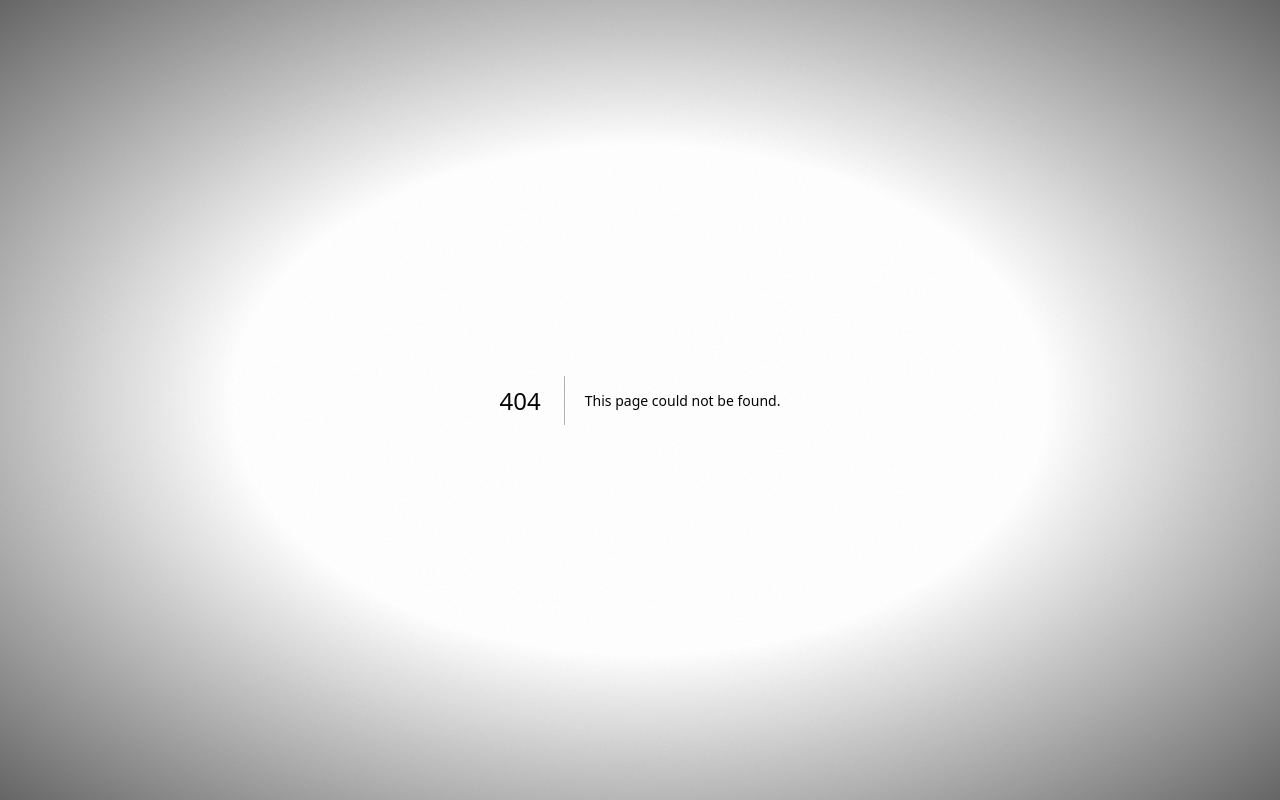
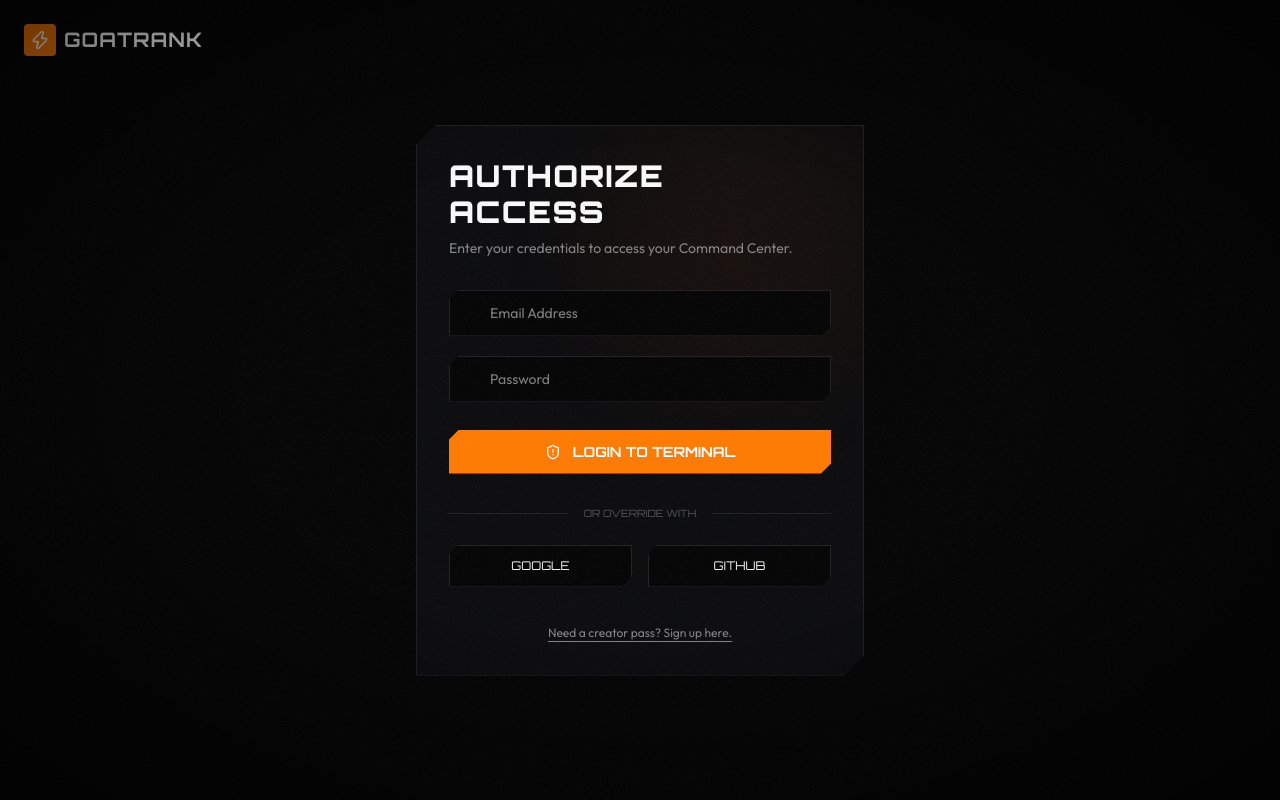
Before and after one commit to andymarrow/Goat-rank, a Next.js app: page /login in a window 1280 px wide. Before the commit this address had no page. Built offline with nearby package versions, Linux system fonts and the light colour scheme; no server answers.

Commit message:
feat: Add authentication flow with login and signup functionality, including OAuth support

```diff
--- /dev/null
+++ b/app/(AUTH)/callback/route.ts
@@ -0,0 +1,23 @@
+import { NextResponse } from 'next/server'
+import { createClient } from '@/utils/supabase/server'
+
+export async function GET(request: Request) {
+  const { searchParams, origin } = new URL(request.url)
+  const code = searchParams.get('code')
+  // The `next` param lets us redirect the user to a specific page after login
+  const next = searchParams.get('next') ?? '/dashboard'
+
+  if (code) {
+    const supabase = await createClient()
+    const { error } = await supabase.auth.exchangeCodeForSession(code)
+
+    if (!error) {
+      return NextResponse.redirect(`${origin}${next}`)
+    } else {
+      console.error("Auth Callback Error:", error.message)
+    }
+  }
+
+  // If there's an error, redirect to a generic auth error page or back to login
+  return NextResponse.redirect(`${origin}/login?error=auth_failed`)
+}
--- /dev/null
+++ b/app/(AUTH)/layout.tsx
@@ -0,0 +1,22 @@
+import Link from "next/link";
+import { Zap } from "lucide-react";
+
+export default function AuthLayout({ children }: { children: React.ReactNode }) {
+  return (
+    <div className="w-full min-h-screen bg-background flex flex-col">
+      {/* Simple header for Auth pages */}
+      <header className="absolute top-0 w-full p-6 flex justify-between items-center z-10">
+        <Link href="/" className="flex items-center gap-2 group">
+          <div className="w-8 h-8 rounded bg-primary flex items-center justify-center transform transition-transform group-hover:rotate-12">
+            <Zap className="text-primary-foreground w-5 h-5" />
+          </div>
+          <span className="font-arcade text-xl font-bold tracking-wider text-foreground">GOATRANK</span>
+        </Link>
+      </header>
+
+      <div className="flex-1 flex items-center justify-center p-4">
+        {children}
+      </div>
+    </div>
+  );
+}
--- /dev/null
+++ b/app/(AUTH)/login/page.tsx
@@ -0,0 +1,165 @@
+"use client";
+
+import { useState } from "react";
+import { createClient } from "@/utils/supabase/client";
+import { useRouter } from "next/navigation";
+import { Mail, Lock, ShieldAlert, Loader2, User } from "lucide-react";
+
+export default function LoginPage() {
+  const [isSignUp, setIsSignUp] = useState(false);
+  const [email, setEmail] = useState("");
+  const [password, setPassword] = useState("");
+  const [username, setUsername] = useState(""); // Only used for sign up
+  const [isLoading, setIsLoading] = useState(false);
+  const [error, setError] = useState<string | null>(null);
+
+  const router = useRouter();
+  const supabase = createClient();
+
+  const handleAuth = async (e: React.FormEvent) => {
+    e.preventDefault();
+    setIsLoading(true);
+    setError(null);
+
+    try {
+      if (isSignUp) {
+        // Sign Up Flow
+        if (!username) throw new Error("Username is required.");
+
+        const { error } = await supabase.auth.signUp({
+          email,
+          password,
+          options: {
+            data: { username }, // This triggers our Postgres function to save the username!
+          }
+        });
+        if (error) throw error;
+
+        alert("Success! Check your email to verify your account.");
+      } else {
+        // Log In Flow
+        const { error } = await supabase.auth.signInWithPassword({
+          email,
+          password,
+        });
+        if (error) throw error;
+
+        router.push("/dashboard");
+        router.refresh();
+      }
+    } catch (err: any) {
+      setError(err.message);
+    } finally {
+      setIsLoading(false);
+    }
+  };
+
+  const handleOAuth = async (provider: 'google' | 'github') => {
+    const { error } = await supabase.auth.signInWithOAuth({
+      provider,
+      options: {
+        redirectTo: `${window.location.origin}/auth/callback`,
+      },
+    });
+    if (error) setError(error.message);
+  };
+
+  return (
+    <div className="w-full max-w-md bg-card border border-border cut-corner-lg p-8 shadow-2xl relative overflow-hidden group">
+      <div className="absolute top-0 right-0 w-64 h-64 bg-primary/5 rounded-full blur-3xl pointer-events-none group-hover:bg-primary/10 transition-colors duration-700" />
+
+      <div className="relative z-10">
+        <h1 className="text-3xl font-arcade font-black text-foreground uppercase tracking-wider mb-2">
+          {isSignUp ? "INITIALIZE UPLINK" : "AUTHORIZE ACCESS"}
+        </h1>
+        <p className="text-sm font-sans text-foreground/50 mb-8">
+          {isSignUp
+            ? "Create an account to host battles and earn 10% commissions."
+            : "Enter your credentials to access your Command Center."}
+        </p>
+
+        {error && (
+          <div className="bg-battle-red/10 border border-battle-red text-battle-red text-xs font-sans p-3 cut-corner mb-6">
+            {error}
+          </div>
+        )}
+
+        <form onSubmit={handleAuth} className="flex flex-col gap-5 mb-8">
+          {isSignUp && (
+            <div className="relative">
+              <User className="absolute left-3 top-1/2 -translate-y-1/2 w-4 h-4 text-foreground/40" />
+              <input
+                type="text"
+                placeholder="Username (e.g. Ridge)"
+                value={username}
+                onChange={(e) => setUsername(e.target.value)}
+                required
+                className="w-full bg-background border border-border cut-corner pl-10 pr-4 py-3 text-foreground font-sans text-sm outline-none focus:border-primary transition-colors"
+              />
+            </div>
+          )}
+
+          <div className="relative">
+            <Mail className="absolute left-3 top-1/2 -translate-y-1/2 w-4 h-4 text-foreground/40" />
+            <input
+              type="email"
+              placeholder="Email Address"
+              value={email}
+              onChange={(e) => setEmail(e.target.value)}
+              required
+              className="w-full bg-background border border-border cut-corner pl-10 pr-4 py-3 text-foreground font-sans text-sm outline-none focus:border-primary transition-colors"
+            />
+          </div>
+
+          <div className="relative">
+            <Lock className="absolute left-3 top-1/2 -translate-y-1/2 w-4 h-4 text-foreground/40" />
+            <input
+              type="password"
+              placeholder="Password"
+              value={password}
+              onChange={(e) => setPassword(e.target.value)}
+              required
+              className="w-full bg-background border border-border cut-corner pl-10 pr-4 py-3 text-foreground font-sans text-sm outline-none focus:border-primary transition-colors"
+            />
+          </div>
+
+          <button
+            type="submit"
+            disabled={isLoading}
+            className="w-full cut-corner py-3 mt-2 flex items-center justify-center gap-3 font-arcade font-bold text-sm bg-primary text-primary-foreground hover:bg-primary/90 transition-all disabled:opacity-50"
+          >
+            {isLoading ? <Loader2 className="w-4 h-4 animate-spin" /> : <ShieldAlert className="w-4 h-4" />}
+            {isSignUp ? "DEPLOY ACCOUNT" : "LOGIN TO TERMINAL"}
+          </button>
+        </form>
+
+        {/* OAuth Separator */}
+        <div className="flex items-center gap-4 mb-6">
+          <div className="flex-1 h-px bg-border" />
+          <span className="font-arcade text-[10px] text-foreground/30">OR OVERRIDE WITH</span>
+          <div className="flex-1 h-px bg-border" />
+        </div>
+
+        <div className="flex gap-4">
+          <button onClick={() => handleOAuth('google')} type="button" className="flex-1 bg-background border border-border hover:border-primary cut-corner py-3 text-xs font-arcade text-foreground transition-colors">
+            GOOGLE
+          </button>
+          <button onClick={() => handleOAuth('github')} type="button" className="flex-1 bg-background border border-border hover:border-primary cut-corner py-3 text-xs font-arcade text-foreground transition-colors">
+            GITHUB
+          </button>
+        </div>
+
+        <div className="mt-8 text-center">
+          <button
+            type="button"
+            onClick={() => { setIsSignUp(!isSignUp); setError(null); }}
+            className="text-xs font-sans text-foreground/50 hover:text-primary transition-colors underline underline-offset-4"
+          >
+            {isSignUp ? "Already have an uplink? Login here." : "Need a creator pass? Sign up here."}
+          </button>
+        </div>
+
+      </div>
+    </div>
+  );
+}
--- a/components/DesktopNavbar.tsx
+++ b/components/DesktopNavbar.tsx
@@ -1,20 +1,51 @@
 "use client";
 
 import Link from "next/link";
-import { Search, Swords, User, Zap, Sun, Moon } from "lucide-react";
+import { Search, Swords, User, Zap, Sun, Moon, LogIn } from "lucide-react";
 import { useTheme } from "next-themes";
 import { useEffect, useState } from "react";
+import { createClient } from "@/utils/supabase/client";
+import Image from "next/image";
 
 export default function DesktopNavbar() {
   const { theme, setTheme } = useTheme();
   const [mounted, setMounted] = useState(false);
+  const [user, setUser] = useState<any>(null);
+  const [profile, setProfile] = useState<any>(null);
 
-  // Prevent hydration mismatch
-  useEffect(() => setMounted(true), []);
+  const supabase = createClient();
+
+  useEffect(() => {
+    setMounted(true);
+
+    // Check if user is logged in
+    const fetchUser = async () => {
+      const { data: { user } } = await supabase.auth.getUser();
+      setUser(user);
+
+      if (user) {
+        // Fetch their profile for the avatar
+        const { data: profileData } = await supabase
+          .from("profiles")
+          .select("avatar_url")
+          .eq("id", user.id)
+          .single();
+        setProfile(profileData);
+      }
+    };
+
+    fetchUser();
+
+    // Listen for auth changes (like if they log out)
+    const { data: authListener } = supabase.auth.onAuthStateChange((_event, session) => {
+      setUser(session?.user || null);
+    });
+
+    return () => authListener.subscription.unsubscribe();
+  }, [supabase]);
 
   return (
     <header className="hidden md:flex fixed top-0 w-full h-16 z-40 bg-background/80 backdrop-blur-md border-b border-border items-center justify-between px-6 lg:px-12">
-      {/* Logo Area */}
       <Link href="/" className="flex items-center gap-2 group">
         <div className="w-8 h-8 rounded bg-primary flex items-center justify-center transform transition-transform group-hover:rotate-12">
           <Zap className="text-primary-foreground w-5 h-5" />
@@ -22,7 +53,6 @@ export default function DesktopNavbar() {
         <span className="font-arcade text-xl font-bold tracking-wider">GOATRANK</span>
       </Link>
 
-      {/* Main Categories Navigation */}
       <nav className="flex items-center gap-8 font-medium text-sm text-foreground/70">
         <Link href="/sports" className="hover:text-primary transition-colors">Sports</Link>
         <Link href="/movies" className="hover:text-primary transition-colors">Movies</Link>
@@ -30,9 +60,7 @@ export default function DesktopNavbar() {
         <Link href="/countries" className="hover:text-primary transition-colors">Countries</Link>
       </nav>
 
-      {/* Actions */}
       <div className="flex items-center gap-4">
-        {/* Theme Toggle Button */}
         {mounted && (
           <button
             onClick={() => setTheme(theme === "dark" ? "light" : "dark")}
@@ -54,9 +82,20 @@ export default function DesktopNavbar() {
           <span>Host Battle ($10)</span>
         </Link>
 
-        <Link href="/dashboard" className="w-9 h-9 rounded-full bg-border flex items-center justify-center hover:bg-black/10 dark:hover:bg-white/10 transition-colors">
-          <User className="w-4 h-4 text-foreground/70" />
-        </Link>
+        {/* Dynamic Auth Button */}
+        {user ? (
+          <Link href="/dashboard" className="w-9 h-9 cut-corner bg-background border border-border overflow-hidden hover:border-primary transition-colors">
+             {profile?.avatar_url ? (
+               <Image src={profile.avatar_url} alt="Profile" width={36} height={36} className="object-cover w-full h-full" />
+             ) : (
+               <User className="w-4 h-4 m-2 text-foreground/70" />
+             )}
+          </Link>
+        ) : (
+          <Link href="/login" className="cut-corner flex items-center gap-2 bg-background border border-border text-foreground px-4 py-2 font-arcade text-xs hover:border-primary hover:text-primary transition-colors">
+             <LogIn className="w-4 h-4" /> LOGIN
+          </Link>
+        )}
       </div>
     </header>
   );
```
